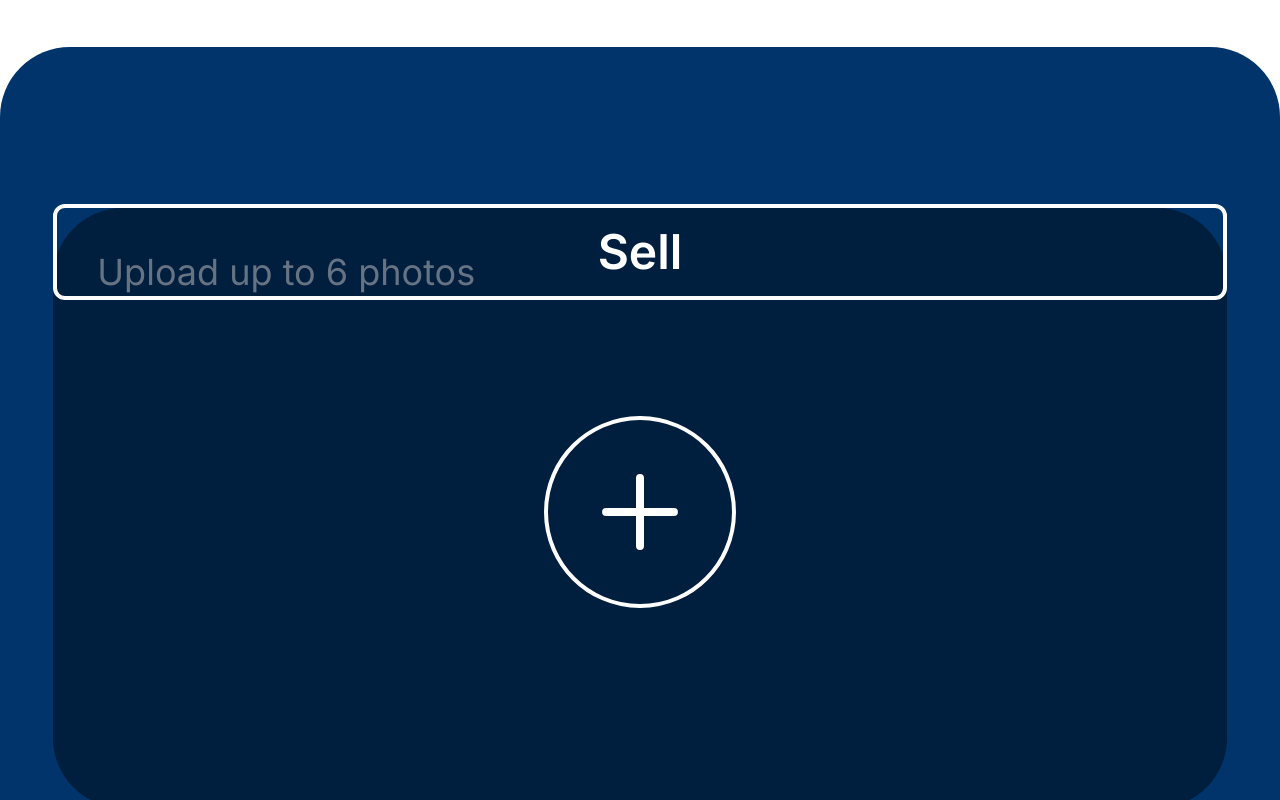
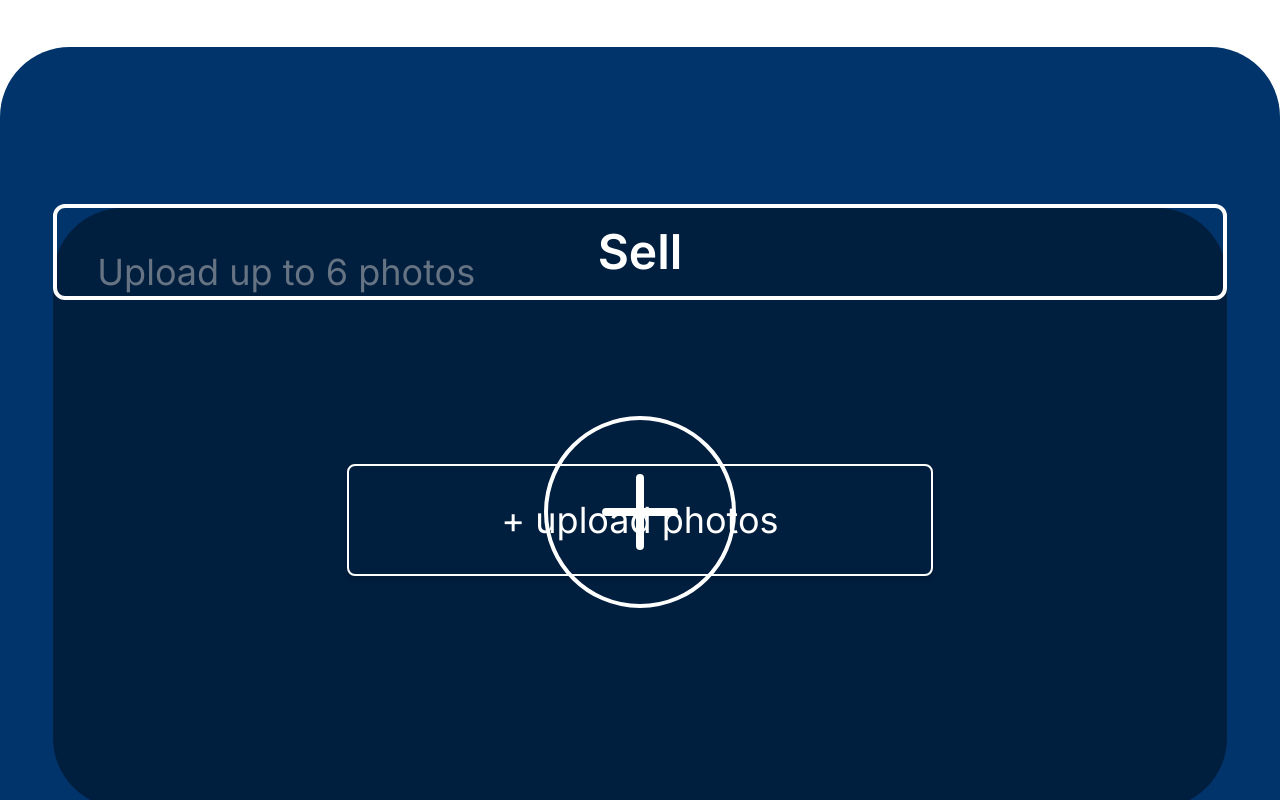
Before and after one commit to storgaard98/TooWoodToGo, a Next.js app in the folder nextjs-frontend/: page /home in a window 1280 px wide. Both pictures are taken after a click on the button 640 px from the left and 512 px from the top of the page. Shown: the top 800 px of the page. Built offline with nearby package versions, Linux system fonts and the light colour scheme.

Commit message:
Upload pictures possible

```diff
--- a/nextjs-frontend/app/home/components/MakeASaleButton.tsx
+++ b/nextjs-frontend/app/home/components/MakeASaleButton.tsx
@@ -1,4 +1,3 @@
-import { todo } from "node:test";
 import React from "react";
 
 const MakeASaleButton = ({ onButtonClick }: { onButtonClick: () => void }) => {
--- a/nextjs-frontend/app/home/components/ProductInformation.tsx
+++ b/nextjs-frontend/app/home/components/ProductInformation.tsx
@@ -2,9 +2,16 @@
 import React, { useState } from "react";
 import SellButton from "./SellButton";
 import AudioRecorder from "./audioRecorder";
+import UploadImages from "./uploadImages";
 
 interface FormSellProps {
   onSubmit: (productInformationData: ProductInformationData) => void;
+}
+
+interface UploadedImage {
+  file: File;
+  name: string; // Alt text for accessibility
+  // Add more properties as needed
 }
 
 interface ProductInformationData {
@@ -12,6 +19,7 @@ interface ProductInformationData {
   description: string;
   quantity: number;
   audioBlob: Blob | null;
+  images: UploadedImage[]; // Corrected type definition
 }
 
 type propsType = { isExpanded: boolean };
@@ -21,6 +29,7 @@ const ProductInformation = ({ isExpanded }: propsType) => {
   const [description, setDescription] = useState("");
   const [quantity, setQuantity] = useState(0);
   const [audioBlob, setAudioBlob] = useState<Blob | null>(null);
+  const [images, setImages] = useState<UploadedImage[]>([]); // Corrected type definition
 
   const handleSubmit = (e: React.FormEvent) => {
     e.preventDefault();
@@ -30,6 +39,7 @@ const ProductInformation = ({ isExpanded }: propsType) => {
       description,
       quantity,
       audioBlob,
+      images,
     };
 
     console.log("Submit ", productInformationData);
@@ -49,6 +59,7 @@ const ProductInformation = ({ isExpanded }: propsType) => {
           <p className="text-upload-grey text-4xl p-11">
             Upload up to 6 photos
           </p>
+          <UploadImages onSaveImages={setImages} />
         </div>
         <label htmlFor="productName" className="form-control  pt-6 w-11/12">
           <div className="label">
--- a/nextjs-frontend/app/home/components/SellButton.tsx
+++ b/nextjs-frontend/app/home/components/SellButton.tsx
@@ -3,6 +3,7 @@ import React from "react";
 type propsType = { isExpanded: boolean };
 
 const SellButton = ({ isExpanded }: propsType) => {
+  //TODO Make it red when the square is expanded and look like a cros
   const sellButtonIsExpanded = isExpanded
     ? "opacity-100 translate-y-0 pb-500px"
     : "opacity-0 translate-y-full";
--- a/nextjs-frontend/app/home/components/Square.tsx
+++ b/nextjs-frontend/app/home/components/Square.tsx
@@ -4,7 +4,6 @@ type propsType = { isExpanded: boolean };
 
 const Square = ({ isExpanded }: propsType) => {
   const sizeOfSquareClass = isExpanded ? "h-16/17" : "h-1/5";
-  //TODO make rounded corners
   return (
     <div
       className={`rounded-t-70px absolute bottom-0 w-full bg-stark-blue transition-all duration-700 ease-in-out ${sizeOfSquareClass}`}
--- a/nextjs-frontend/app/home/components/audioRecorder.tsx
+++ b/nextjs-frontend/app/home/components/audioRecorder.tsx
@@ -12,6 +12,7 @@ const AudioRecorder: React.FC<AudioRecorderProps> = ({ onSaveRecording }) => {
   const [audioChunks, setAudioChunks] = useState<Blob[]>([]);
   const mediaRecorderRef = useRef<MediaRecorder | null>(null);
   const audioStreamRef = useRef<MediaStream | null>(null);
+  const [isButtonShowed, setButtonShowed] = useState<boolean>(false);
 
   const startRecording = async () => {
     try {
@@ -52,6 +53,7 @@ const AudioRecorder: React.FC<AudioRecorderProps> = ({ onSaveRecording }) => {
 
   const deleteRecording = () => {
     setAudioChunks([]);
+    stopRecording();
   };
 
   const playRecording = () => {
@@ -63,14 +65,14 @@ const AudioRecorder: React.FC<AudioRecorderProps> = ({ onSaveRecording }) => {
 
   return (
     <div>
-      <div className="flex justify-center items-center">
       <button
         type="button"
         onClick={(event) => {
           event.stopPropagation();
           recording ? stopRecording() : startRecording();
+          recording ? setButtonShowed(true) : setButtonShowed(false);
         }}
-          className={`btn h-auto border-0 bg-input-box-blue border-transparent rounded-3xl shadow-md hover:bg-stark-orange transition duration-300 ease-in-out ${recording ? "bg-stark-orange" : "bg-input-box-blue"}`}
+        className={`btn h-auto border-0 bg-input-box-blue border-transparent rounded-3xl shadow-md hover:bg-stark-orange transition duration-200 ease-in-out ${recording ? "bg-stark-orange" : "bg-input-box-blue"} transform -translate-y-6`}
       >
         <svg
           xmlns="http://www.w3.org/2000/svg"
@@ -85,8 +87,9 @@ const AudioRecorder: React.FC<AudioRecorderProps> = ({ onSaveRecording }) => {
           />
         </svg>
       </button>
-      </div>
-      <div className="pt-20">
+      <div
+        className={`flex flex-row space-x-5 transform transition-opacity ease-in-out duration-700 ${isButtonShowed ? "opacity-100" : "opacity-0"}`}
+      >
         {audioChunks.length > 0 && (
           <button
             type="button"
@@ -94,12 +97,12 @@ const AudioRecorder: React.FC<AudioRecorderProps> = ({ onSaveRecording }) => {
               event.stopPropagation();
               deleteRecording();
             }}
-            className=" rounded-lg shadow-md hover:bg-red-600 transition duration-300 ease-in-out"
+            className="flex items-center justify-center rounded-lg shadow-md hover:bg-white hover:bg-opacity-50 hover:border-white hover:border-2 transition w-20 h-20 -translate-y-5"
           >
             <svg
               xmlns="http://www.w3.org/2000/svg"
-              width="50"
-              height="50"
+              width="60"
+              height="60"
               viewBox="0 0 25 31"
               fill="none"
             >
@@ -117,9 +120,20 @@ const AudioRecorder: React.FC<AudioRecorderProps> = ({ onSaveRecording }) => {
               event.stopPropagation();
               playRecording();
             }}
-            className="w-10 bg-blue-500 text-white rounded-lg shadow-md hover:bg-blue-600 transition duration-300 ease-in-out"
+            className="flex items-center justify-center rounded-lg shadow-md hover:bg-white hover:bg-opacity-50 hover:border-white hover:border-2 transition w-20 h-20 -translate-y-5"
           >
-            Play Recording
+            <svg
+              xmlns="http://www.w3.org/2000/svg"
+              width="60"
+              height="60"
+              viewBox="0 0 21 25"
+              fill="none"
+            >
+              <path
+                d="M20.0953 10.8765L2.90212 0.283045C2.61225 0.104267 2.28025 0.00666837 1.94041 0.000329735C1.60057 -0.0060089 1.26521 0.0791419 0.968965 0.246988C0.675543 0.412227 0.431113 0.653203 0.260814 0.945133C0.090514 1.23706 0.000490279 1.56941 0 1.908V23.0926C0.00221092 23.6005 0.204573 24.0867 0.562601 24.4444C0.920629 24.8021 1.40502 25.0019 1.90929 25C2.26126 24.9998 2.6064 24.9021 2.90689 24.7175L20.0953 14.1241C20.3716 13.9544 20.5999 13.7161 20.7583 13.432C20.9168 13.1478 21 12.8274 21 12.5015C21 12.1756 20.9168 11.8552 20.7583 11.571C20.5999 11.2869 20.3716 11.0486 20.0953 10.8789V10.8765ZM1.90929 23.0697V1.92363L19.0726 12.5003L1.90929 23.0697Z"
+                fill="#007BFF"
+              />
+            </svg>
           </button>
         )}
       </div>
--- a/nextjs-frontend/app/home/components/formSell.tsx
+++ b/nextjs-frontend/app/home/components/formSell.tsx
@@ -1,15 +1,3 @@
-import UploadImages from "./uploadImages";
-
-interface FormData {
-  images: UploadedImage[]; // Corrected type definition
-}
-
-interface UploadedImage {
-  file: File;
-  name: string; // Alt text for accessibility
-  // Add more properties as needed
-}
-
 const FormSell = () => {
   const [images, setImages] = useState<UploadedImage[]>([]); // Corrected type definition
 
--- a/nextjs-frontend/app/home/components/uploadImages.tsx
+++ b/nextjs-frontend/app/home/components/uploadImages.tsx
@@ -49,10 +49,28 @@ const UploadImages: React.FC<UploadImagesProps> = ({ onSaveImages }) => {
     onSaveImages(updatedImages);
   };
 
+  //const input = document.querySelector("input");
+  //const preview = document.querySelector(".preview");
+
   return (
-    <div className="my-4">
-      <div className="mb-4">
-        <input type="file" multiple onChange={handleFileChange} />
+    <div className="">
+      <div className="">
+        <div className="flex justify-center pt-32">
+          <label
+            htmlFor="image_uploads"
+            className="flex w-1/2 h-28 items-center justify-center text-white rounded-lg shadow-md text-4xl border-white border-2 cursor-pointer hover:bg-white hover:bg-opacity-20 transition-colors duration-300 ease-in-out"
+          >
+            + upload photos
+          </label>
+        </div>
+        <input
+          type="file"
+          id="image_uploads"
+          name="image_uploads"
+          multiple
+          onChange={handleFileChange}
+          className="opacity-0"
+        />
       </div>
       <div className="grid grid-cols-2 md:grid-cols-4 gap-4">
         {/* Display selected file names */}
--- a/nextjs-frontend/app/home/page.tsx
+++ b/nextjs-frontend/app/home/page.tsx
@@ -1,5 +1,5 @@
 "use client";
-import React, { use } from "react";
+import React from "react";
 import { useState } from "react";
 
 import Square from "./components/Square";
@@ -15,7 +15,7 @@ const home = () => {
   };
 
   return (
-    <div className="h-screen w-screen flex flex-col bg-white relative">
+    <div className="h-screen w-screen flex flex-col bg-white relative overflow-y-hidden">
       <Square isExpanded={isExpanded} />
       <div className="flex flex-col justify-center items-center">
         <MakeASaleButton onButtonClick={toggleSquare} />
```
Also changed, not shown: 2 other files (tests, documents, lock files or other folders). Lines whose indentation alone changed are shown as unchanged.
